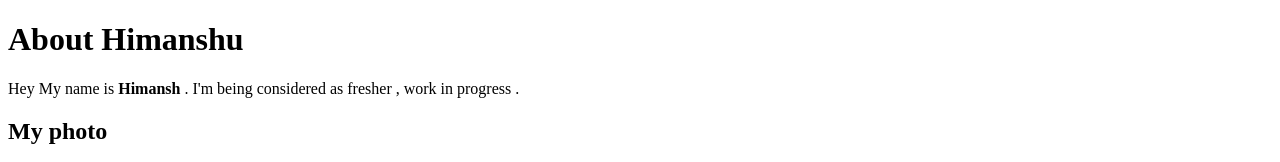
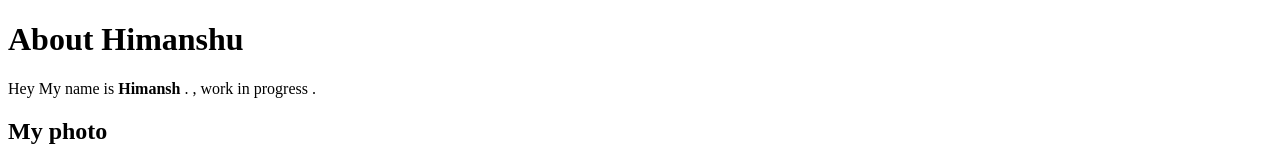
Before and after one commit to RyzenHim/HimanshuUpadhyay, a plain HTML site: page index.html in a window 1280 px wide. Shown: the top 162 px of the page. Drawn offline with Linux system fonts and the light colour scheme.

Commit message:
Update index.html

```diff
--- a/index.html
+++ b/index.html
@@ -5,7 +5,7 @@
 </head>
 <body>
 <h1>About Himanshu</h1>
-<p>Hey My name is <b>Himansh</b> . I'm being considered as fresher , work in progress .</p>
+<p>Hey My name is <b>Himansh</b> . , work in progress .</p>
 <h2>My photo</h2>
 <img src="E:\IMG_20230808_091829_938.jpg" width="400px" >
 <hr>
```
